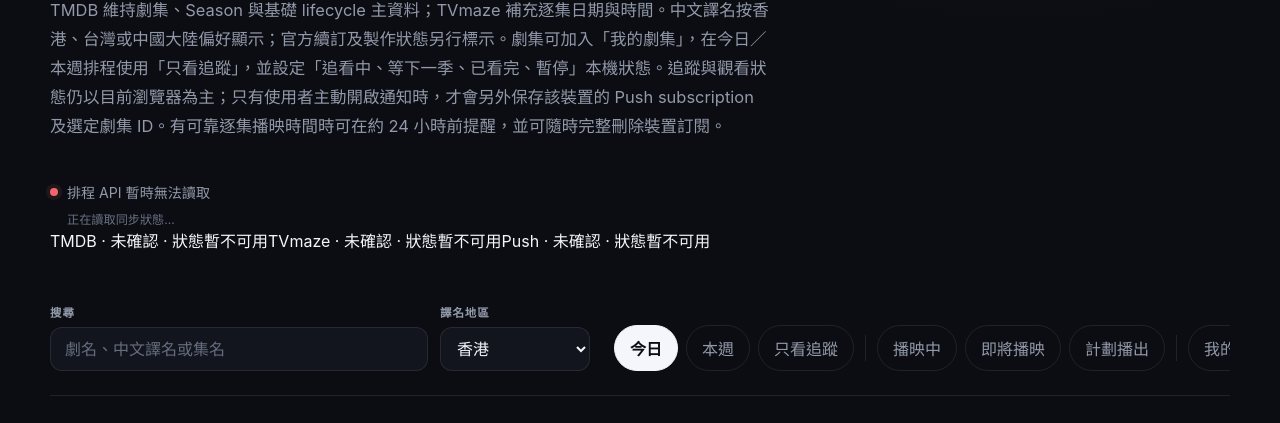
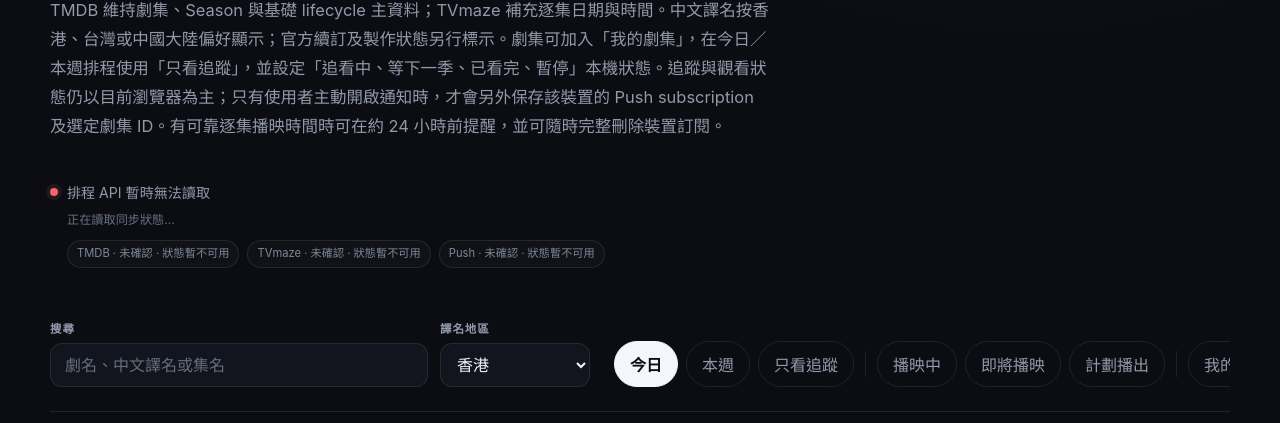
Before and after one commit to MaxYu725/Series-Hub, a website with bundled scripts: page public/index.html in a window 1280 px wide. Shown: the part 374-797 px from the top of the page. Built offline with nearby package versions, Linux system fonts and the light colour scheme; files whose address does not match are found by name.

Commit message:
Style Phase 5E-D3 source health indicators

```diff
--- a/public/phase5e.css
+++ b/public/phase5e.css
@@ -153,6 +153,33 @@ a:focus-visible {
   cursor: wait;
 }
 
+.ops-status {
+  display: flex;
+  flex-wrap: wrap;
+  gap: 8px;
+  margin: 12px 0 0 17px;
+}
+
+.ops-source {
+  display: inline-flex;
+  align-items: center;
+  min-height: 28px;
+  padding: 5px 9px;
+  border: 1px solid var(--line);
+  border-radius: 999px;
+  background: rgba(255, 255, 255, 0.025);
+  color: #8f97a9;
+  font-size: 0.7rem;
+  line-height: 1.35;
+  white-space: nowrap;
+}
+
+.ops-ok { border-color: rgba(89, 199, 135, 0.24); color: #91d9ad; }
+.ops-warn { border-color: rgba(200, 162, 70, 0.28); color: #d7bd7d; }
+.ops-error { border-color: rgba(239, 102, 113, 0.28); color: #f0969e; }
+.ops-idle,
+.ops-unknown { color: #7e8799; }
+
 @keyframes phase5e-shimmer {
   to { transform: translateX(100%); }
 }
@@ -177,6 +204,14 @@ a:focus-visible {
 
   .loading-skeleton-thumb { width: 50px; }
   .loading-skeleton-time { display: none; }
+
+  .ops-status {
+    margin-left: 0;
+  }
+
+  .ops-source {
+    white-space: normal;
+  }
 }
 
 @media (max-width: 520px) {
```
